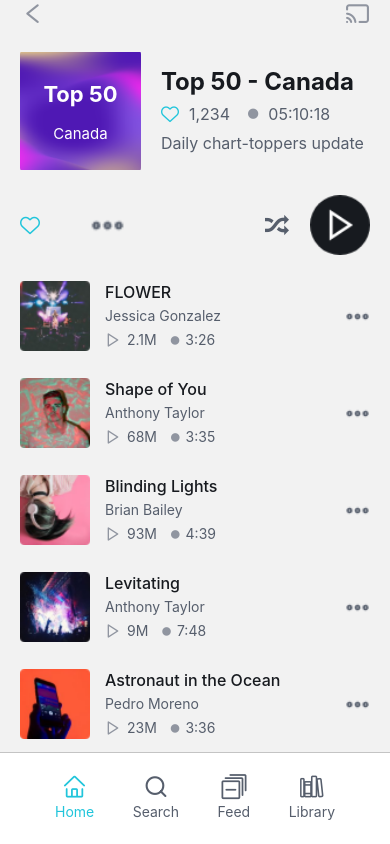
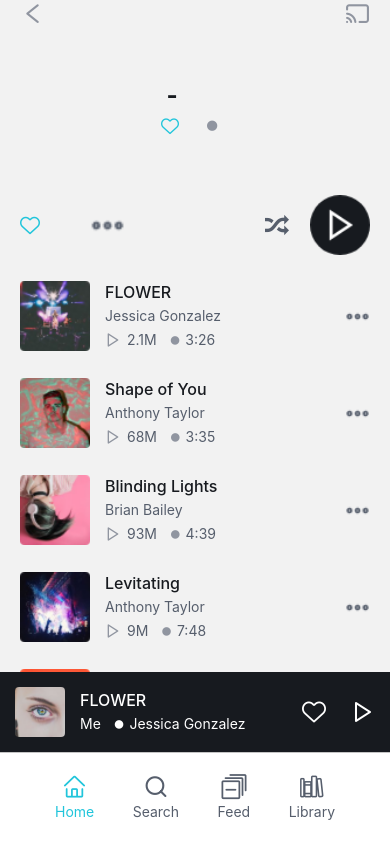
Before and after one commit to TienSinh03/music-stream-app, a React Native app: screen /Playlist_Details in a window 390 px wide. Built offline with nearby package versions, Linux system fonts and the light colour scheme.

Commit message:
update navigation charts

```diff
--- a/page/Playlist_Details_Screen.js
+++ b/page/Playlist_Details_Screen.js
@@ -111,7 +111,7 @@ import {
       <SafeAreaView style={styles.container}>
         {/* Header */}
         <View style={styles.header}>
-                <TouchableOpacity onPress={() => {}}>
+                <TouchableOpacity onPress={() => navigation.goBack()}>
                     <IconAnt name="left" size={25} color="#9095A0FF"/>
                 </TouchableOpacity>
 
@@ -124,27 +124,27 @@ import {
             {/** playlist info and image */}
             <View style={styles.viewInfo}>
                 {/** Image and name playlist */}
-                <ImageBackground source={require('../assets/image/Playlist Details - Audio Listing/Image 50.png')} style={styles.viewImageList}>
-                    <Text style={styles.textNameList_Image}>Top 50</Text>
-                    <Text style={{color:'white', fontSize: 15, fontWeight:'400'}}>Canada</Text>
+                <ImageBackground source={route.params?.image} style={styles.viewImageList}>
+                    <Text style={styles.textNameList_Image}>{route.params?.title}</Text>
+                    <Text style={{color:'white', fontSize: 15, fontWeight:'400'}}>{route.params?.location}</Text>
                 </ImageBackground>
 
                 {/**The information Playlist*/}
                 <View>
                     {/**title Playlist */}
-                    <Text style={styles.textTitleList}>Top 50 - Canada</Text>
+                    <Text style={styles.textTitleList}>{route.params?.title} - {route.params?.location}</Text>
 
                     {/** Tym and total Hours */}
                     <View style={{display:'flex', flexDirection:'row', alignItems:'center', gap:10, marginVertical:5}}>
                         <IconAnt name="hearto" size={18} color="#21c5db"/>
-                        <Text style={[styles.text,{marginRight:8}]}>1,234</Text>
+                        <Text style={[styles.text,{marginRight:8}]}>{route.params?.likes}</Text>
 
                         <IconFnA name="circle" size={12} color="#9095A0FF"/>
-                        <Text style={styles.text}>05:10:18</Text>
+                        <Text style={styles.text}>{route.params?.duration}</Text>
                     </View>
 
                     {/** Description */}
-                    <Text style={styles.text}>Daily chart-toppers update</Text>
+                    <Text style={styles.text}>{route.params?.description}</Text>
                 </View>
 
             </View>
@@ -190,6 +190,35 @@ import {
                 />
             </View>
         </ScrollView>
+
+        <TouchableOpacity style ={{backgroundColor:'#171A1FFF', width:'100%', display:'flex', flexDirection:'row', alignItems:'center', justifyContent:'space-between', padding:15}}>
+
+            {/** Image and infor music playing */}
+            <View style={{display:'flex', flexDirection:'row', alignItems:'center', gap:15}}>
+                {/** Image music */}
+                <Image source={require('../assets/image/Playlist Details - Audio Listing/Image 57.png')} style={{width: 50, height: 50}}/>
+
+                {/** Infor */}
+                <View style={{flexDirection:'column'}}>
+                    {/** Name music */}
+                    <Text style={{fontSize: 16, lineHeight:24,fontWeight:'500', color:'white'}}>FLOWER</Text>
+
+                    {/**  */}
+                    <View style={{display:'flex', flexDirection:'row', alignItems:'center', gap:6}}>
+                        <Text style={{fontSize: 14, lineHeight:24,fontWeight:'400', color:'white', marginRight:8}}>Me</Text>
+
+                        {/**duration */}
+                        <IconFnA name="circle" size={10} color="white"/>
+                        <Text style={{fontSize: 14, lineHeight:24,fontWeight:'400', color:'white'}}>Jessica Gonzalez</Text>
+                    </View>
+                </View>
+            </View>
+
+            <View style={{flexDirection:'row', alignItems:'center', gap:25}}>
+                <IconAnt name="hearto" size={24} color="white"/>
+                <IconFe name="play" size={24} color="white"/>
+            </View>
+        </TouchableOpacity>
 
         {/** action footer */}
         <View style={styles.footer}>
```
